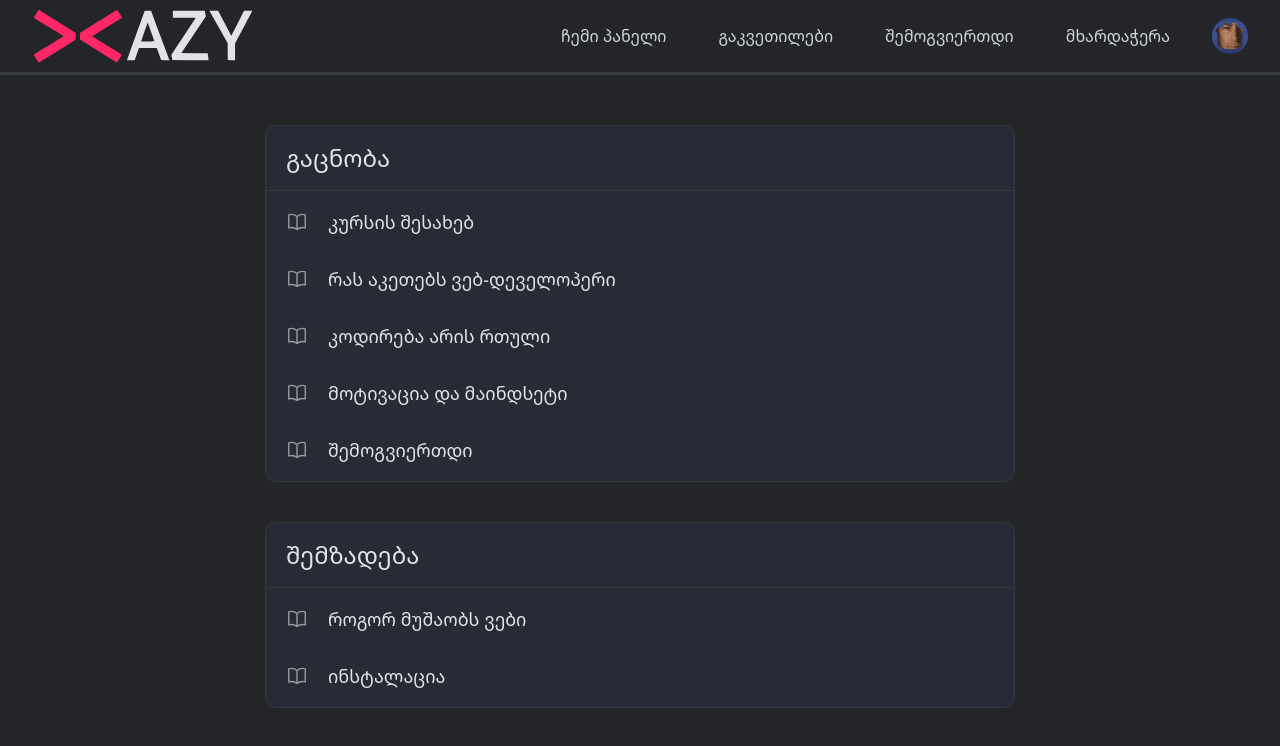
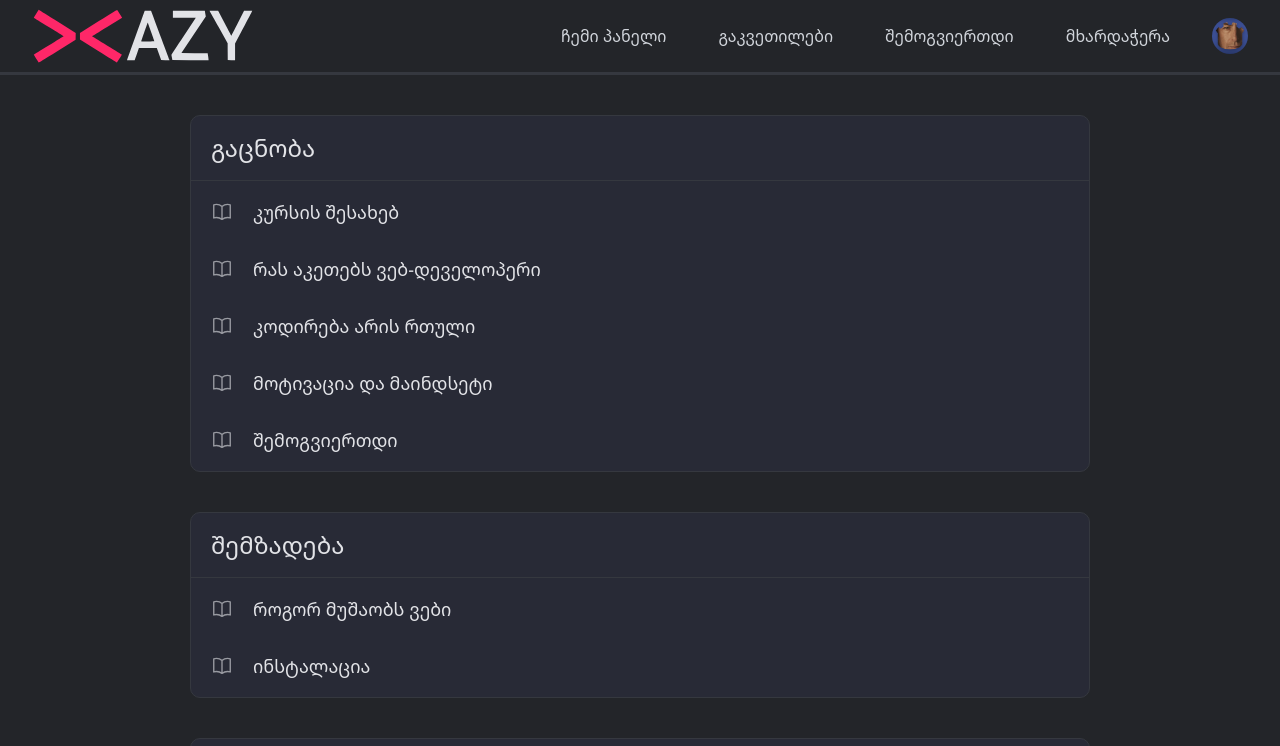
Before and after one commit to XazyProject/xazy, a React (Create React App) app: page /courses/fundamentalebi in a window 1280 px wide. Shown: the top 746 px of the page. Built offline with nearby package versions, Linux system fonts and the light colour scheme.

Commit message:
Add: two courses

```diff
--- a/src/pages/CourseDetails/CourseDetails.tsx
+++ b/src/pages/CourseDetails/CourseDetails.tsx
@@ -1,13 +1,19 @@
 import { useParams } from "react-router-dom";
-import { fundamentalebi } from "./courseDetailsData";
+import { fundamentalebi, sashualoHtmlCss } from "./courseDetailsData";
 import { CourseDetailsCard, CourseDetailsLayout } from "./styled";
+
+
 
 const CourseDetails = () => {
   const { link } = useParams<{ link: string }>();
 
+  const courseData = link === "fundamentalebi" ? fundamentalebi :
+  link === "sashualoHtmlCss" ? sashualoHtmlCss :
+  [];
+
   return (
     <CourseDetailsLayout>
-      {fundamentalebi.map((item, index) => (
+      {courseData.map((item, index) => (
         <CourseDetailsCard key={`course-details-card-${index}`}>
           <h2>{item.title}</h2>
           {item.content.map((content, index) => (
--- a/src/pages/CourseDetails/courseDetailsData.ts
+++ b/src/pages/CourseDetails/courseDetailsData.ts
@@ -123,3 +123,49 @@ export const fundamentalebi = [
     ]
   },
 ]
+
+export const sashualoHtmlCss = [
+  {
+    title: 'საშუალო HTML კონცეპტები',
+    content: [
+      {
+        title: 'SVG',
+        link: './sashualoHtmlCss/1_svg',
+      },
+      {
+        title: 'ცხრილი',
+        link: './sashualoHtmlCss/2_cxrili',
+      },
+    ]
+  },
+  {
+    title: 'საშუალო CSS კონცეპტები',
+    content: [
+      {
+        title: 'CSS ერთეულები',
+        link: './sashualoHtmlCss/1_css_erteulebi',
+      },
+      {
+        title: 'მეტი ტექსტის სტილი',
+        link: './sashualoHtmlCss/2_meti_teqstis_stili',
+      },
+      {
+        title: 'მეტი CSS სტილი',
+        link: './sashualoHtmlCss/3_meti_css_stili',
+      },
+      {
+        title: 'რთული CSS სელექტორები',
+        link: './sashualoHtmlCss/4_rtuli_css_seleqtorebi',
+      },
+      {
+        title: 'პოზიციონირება',
+        link: './sashualoHtmlCss/5_pozicionireba',
+      },
+      {
+        title: 'CSS ფუნქციები',
+        link: './sashualoHtmlCss/6_css_funqciebi',
+        project: false,
+      },
+    ]
+  },
+]
--- a/src/pages/CourseDetails/styled.ts
+++ b/src/pages/CourseDetails/styled.ts
@@ -2,8 +2,8 @@ import styled from "styled-components";
 import { colors } from "../../styles/colors";
 
 export const CourseDetailsLayout = styled.div`
-  max-width: 750px;
-  margin: 50px auto;
+  max-width: 900px;
+  margin: 40px auto;
   padding: 0 20px;
 `
 
--- a/src/pages/Courses/courseData.ts
+++ b/src/pages/Courses/courseData.ts
@@ -15,7 +15,7 @@ export const courseData: ICourseProps[] = [
     img: `${intermediateHtmlCss}`,
     title: 'საშუალო დონის HTML & CSS',
     description: "ჩახვალთ HTML და CSS-ს სიღრმეებში და ისწავლით ბევრ გამოსადეგ ხელსაწყოს. სწავლის შემდეგ შეძლებთ საშუალო სირთულის ვებ-გვერდების აწყობას.",
-    link: './sashualo-html-css',
+    link: './sashualoHtmlCss',
     lessons: 22,
     projects: 2,
   },
```
